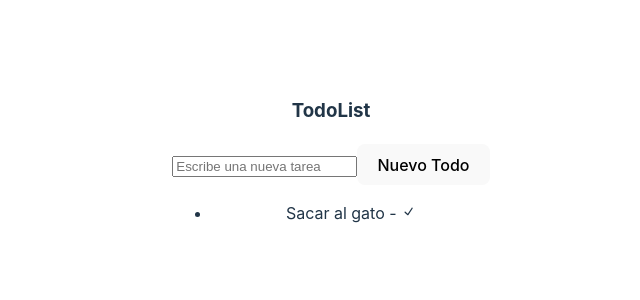
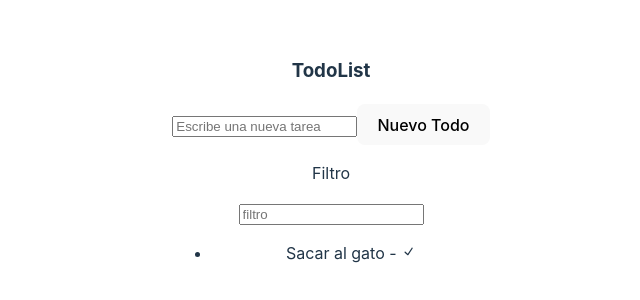
Before and after one commit to gorkavillara/react-19-noviembre-2024, a React (Vite) app: page / in a window 1280 px wide. Shown: the part 240-540 px from the top of the page, without its empty margins (309-949 px from the left). Built offline with nearby package versions, Linux system fonts and the light colour scheme.

Commit message:
Homework finalizado

```diff
--- a/src/components/TodoList.tsx
+++ b/src/components/TodoList.tsx
@@ -1,12 +1,13 @@
-import { useState, useContext, use } from "react"
+import { useState, use, useMemo } from "react"
 import Check from "./common/Check"
 import { TodoContext } from "../contexts/TodoContextProvider"
-import { useTodos } from "../hooks/useTodos"
+// import { useTodos } from "../hooks/useTodos"
 
 const TodoList = () => {
-  const { todos, addTodo } = use(TodoContext)
+  const { todos, addTodo, toggleTodo } = use(TodoContext)
   // const { todos } = useTodos()
   const [newTodo, setNewTodo] = useState("")
+  const [filterTodos, setFilterTodos] = useState("")
   const handleClick = () => {
     // Obtenemos cierta información de una API de manera asíncrona
     addTodo(newTodo)
@@ -14,7 +15,12 @@ const TodoList = () => {
 
   const completeSingleTodo = (id: string) => {
     // TODO: Hacer
+    toggleTodo(id)
   }
+
+  const filteredTodos = useMemo(() => {
+    return todos.filter(todo => todo.text.includes(filterTodos))
+  }, [filterTodos, todos])
   return (
     <div>
       <h3>TodoList</h3>
@@ -25,8 +31,16 @@ const TodoList = () => {
         onChange={(e) => setNewTodo(e.target.value)}
       />
       <button onClick={handleClick}>Nuevo Todo</button>
-      {todos && <ul>
-        {todos.map((todo) => (
+      <p>Filtro</p>
+      <input
+        type="text"
+        placeholder="filtro"
+        value={filterTodos}
+        onChange={(e) => setFilterTodos(e.target.value)}
+      />
+      {todos && (
+        <ul>
+          {filteredTodos.map((todo) => (
             <li
               key={todo.id}
               style={{
@@ -38,7 +52,8 @@ const TodoList = () => {
               {todo.text} - <Check />
             </li>
           ))}
-      </ul>}
+        </ul>
+      )}
     </div>
   )
 }
--- a/src/contexts/TodoContextProvider.tsx
+++ b/src/contexts/TodoContextProvider.tsx
@@ -8,8 +8,9 @@ interface Todo {
 }
 
 interface TodoContextType {
-  todos: Todo[],
+  todos: Todo[]
   addTodo: (newTodo: string) => void
+  toggleTodo: (id: string) => void
 }
 
 export const TodoContext = createContext<TodoContextType>(null!)
@@ -24,12 +25,22 @@ const TodoContextProvider = ({ children }: PropsWithChildren) => {
       { id: crypto.randomUUID(), text: newTodo, completed: false },
     ])
   }
-    const toggleTodo = () => {
-        // TODO: Hacer la lógica del toggleTodo (obteniendo un id como parámetro)
-        //? Tener en cuenta cambiar los tipos del TodoContextType
-    }
+  const toggleTodo = (id: string) => {
+    // TODO: Hacer la lógica del toggleTodo (obteniendo un id como parámetro)
+    // 1. Cambiamos el estado
+    setTodos((t) =>
+      t.map((todo) => {
+        if (todo.id === id) return { ...todo, completed: !todo.completed }
+
+        return todo
+      })
+    )
+    //? Tener en cuenta cambiar los tipos del TodoContextType
+  }
   return (
-    <TodoContext.Provider value={{ todos, addTodo }}>{children}</TodoContext.Provider>
+    <TodoContext.Provider value={{ todos, addTodo, toggleTodo }}>
+      {children}
+    </TodoContext.Provider>
   )
 }
 
```
Lines whose indentation alone changed are shown as unchanged.
